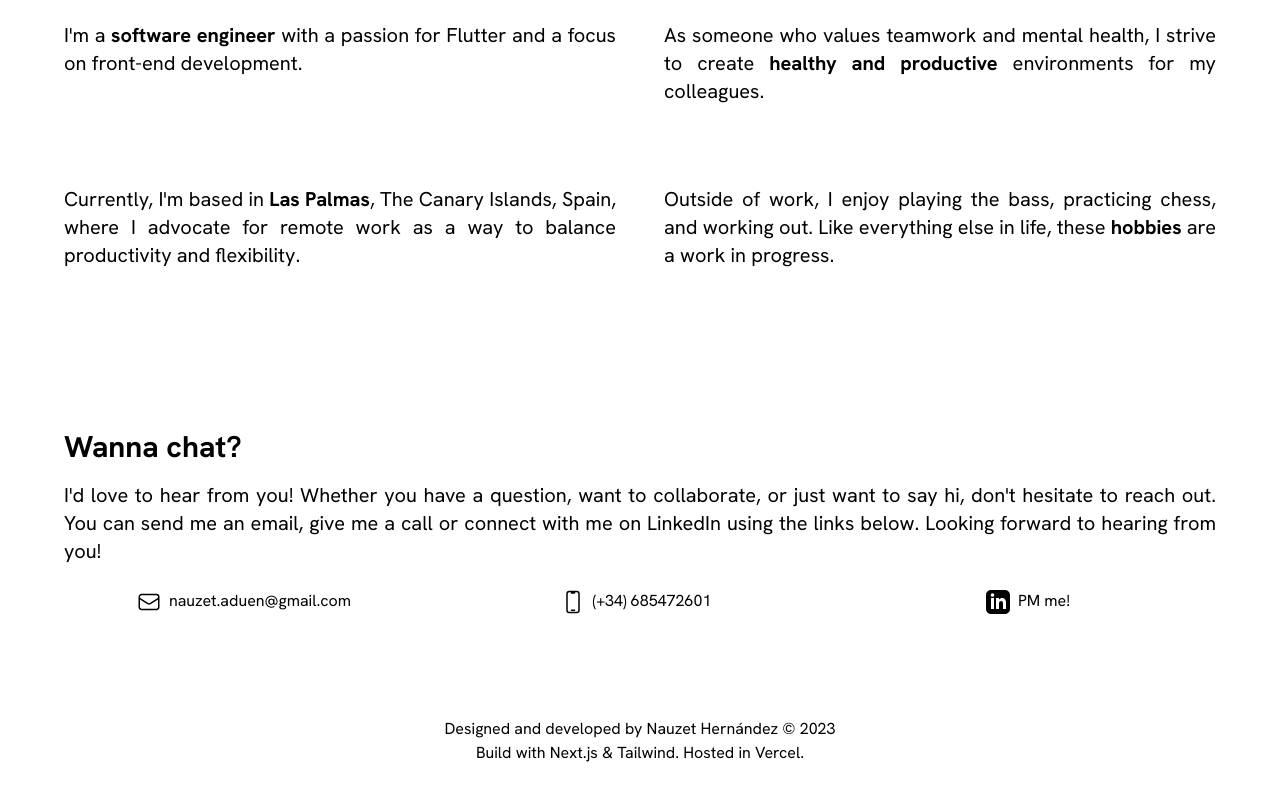
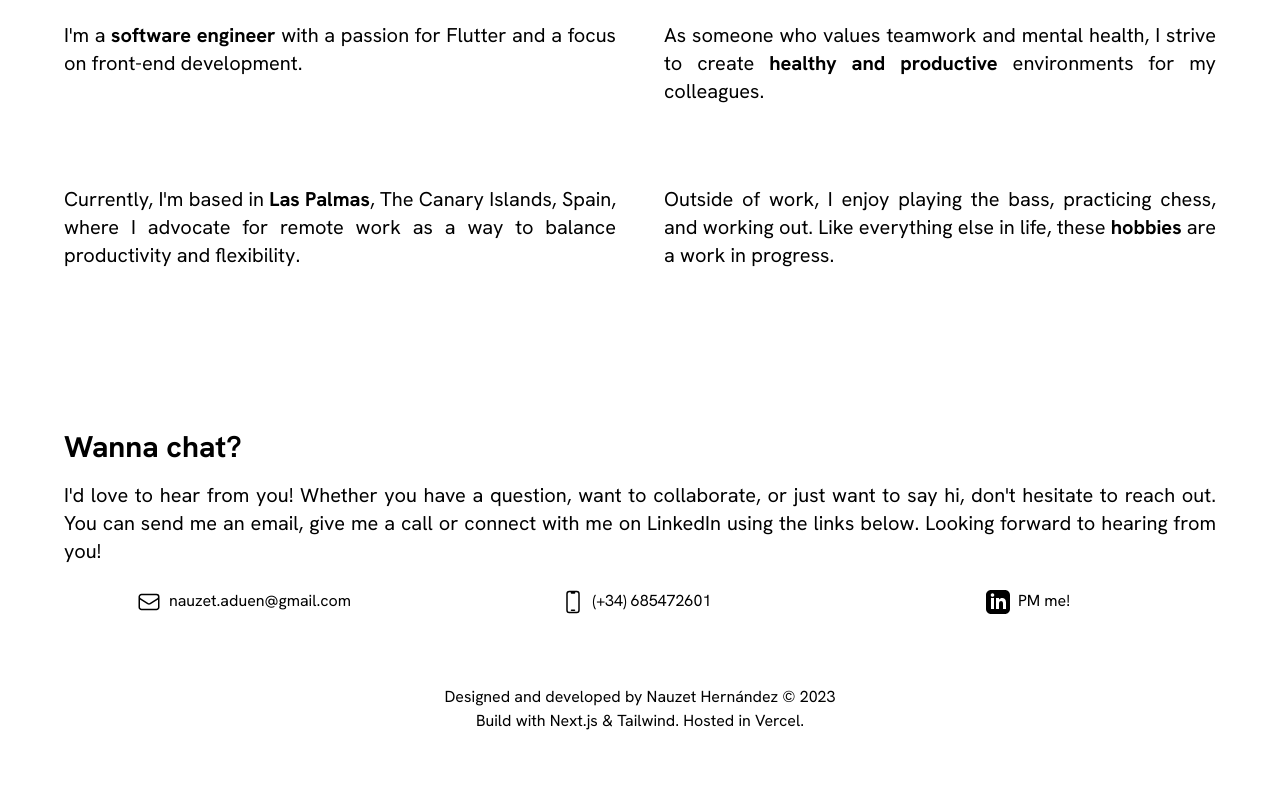
Before and after one commit to NauzetAduen/nauzet-blog, a Next.js app: page / in a window 1280 px wide. Shown: the part 499-1296 px from the top of the page. After the commit the page ends 1264 px from the top, so only its background shows below. Built offline with nearby package versions, Linux system fonts and the light colour scheme.

Commit message:
Fix footer not being at the bottom when content is small

```diff
--- a/app/components/footer.tsx
+++ b/app/components/footer.tsx
@@ -2,7 +2,7 @@ import Link from "next/link";
 
 export default function Footer() {
   return (
-    <footer className="m-8 text-center">
+    <footer className="m-8 mt-auto text-center">
       <p>Designed and developed by Nauzet Hernández &copy; 2023</p>
       <p>
         Build with <Link href="https://nextjs.org/">Next.js</Link> &{" "}
--- a/app/layout.tsx
+++ b/app/layout.tsx
@@ -29,8 +29,10 @@ export default function RootLayout({
   children: React.ReactNode;
 }) {
   return (
-    <html lang="en">
-      <body className={`mx-auto max-w-6xl ${hankenGrotesk.className}`}>
+    <html lang="en" className="h-full">
+      <body
+        className={`mx-auto max-w-6xl ${hankenGrotesk.className} flex min-h-full flex-col`}
+      >
         <AppBar />
         <main>{children}</main>
         <Footer />
```
